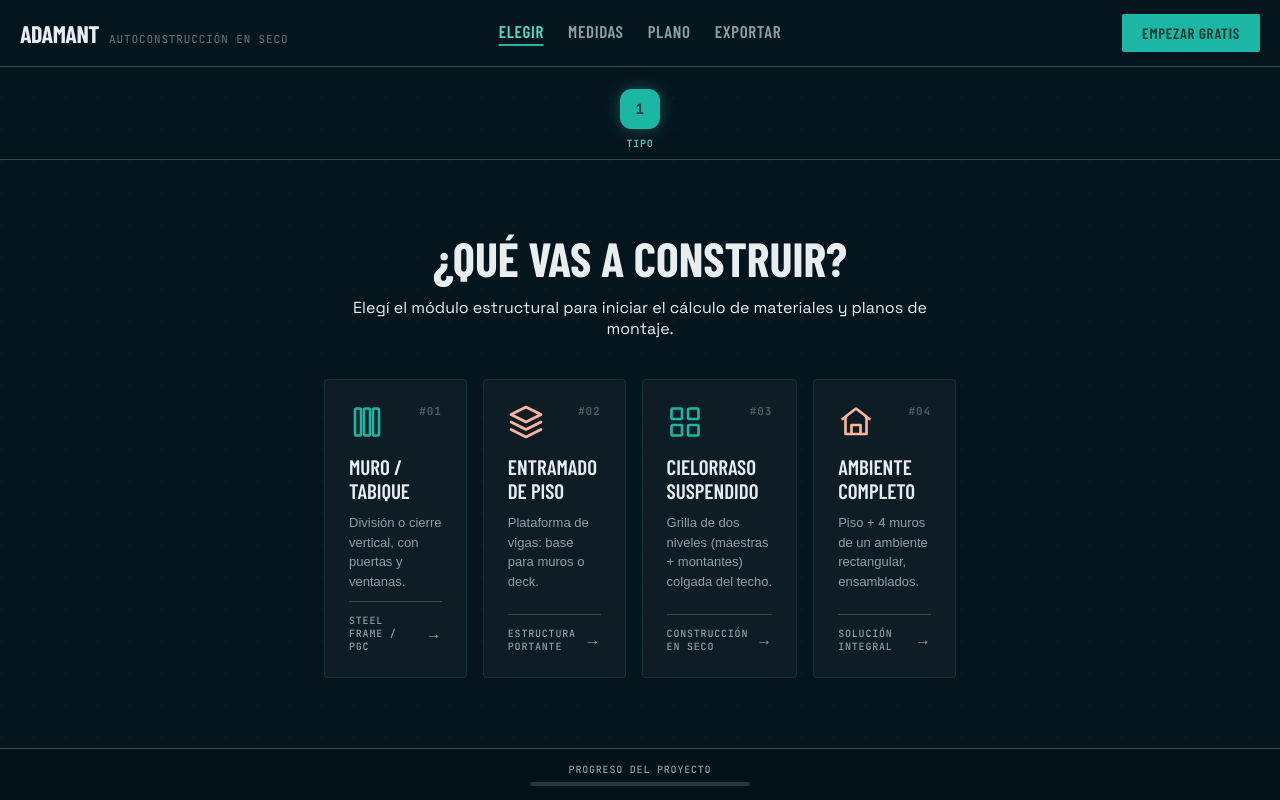
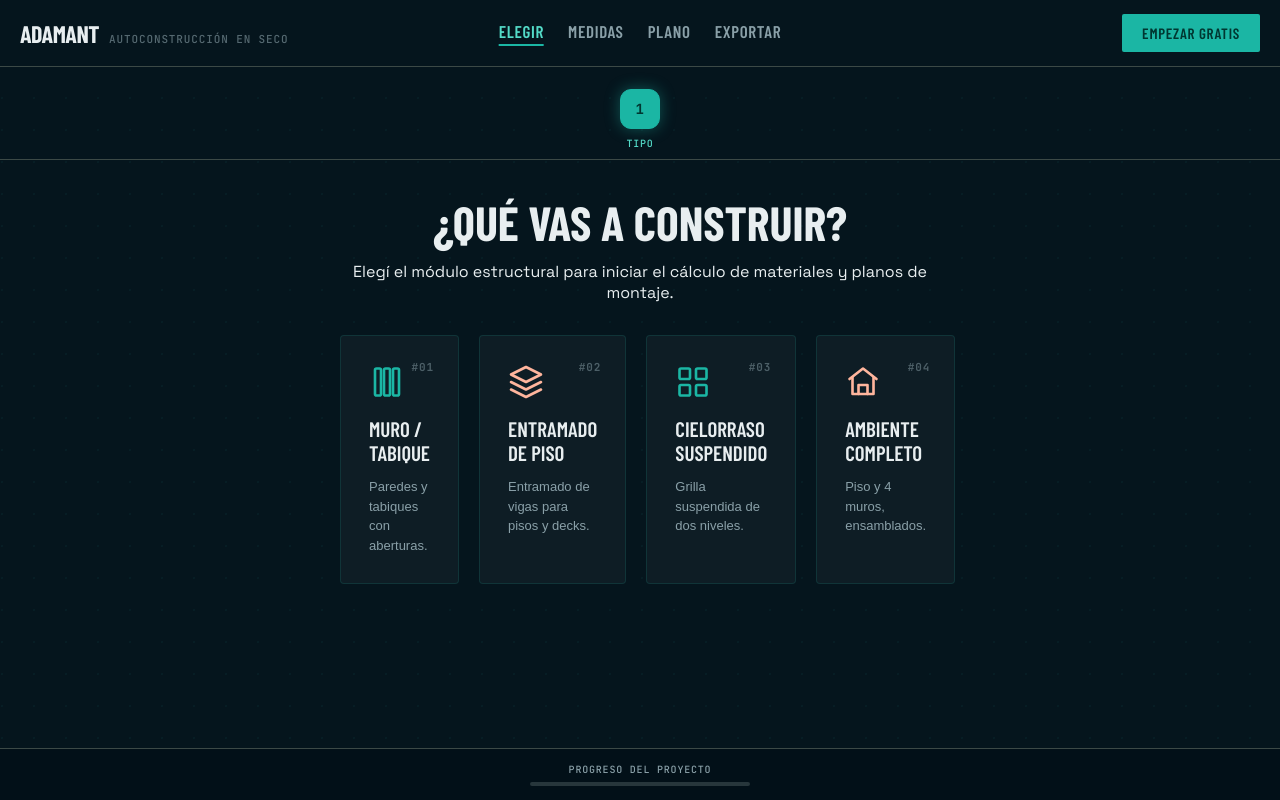
Before and after one commit to GabrielFerreyra123/adamant, a website built with Vite: page app/index.html in a window 1280 px wide. Built offline with nearby package versions, Linux system fonts and the light colour scheme.

Commit message:
Cards de módulo: fila horizontal a todo el ancho, sin pie y con textos cortos
- La grilla pasa a 4 columnas en una fila usando todo el ancho (sin el tope de 1600), con caída
  a 2 y 1 columna en pantallas chicas.
- Se elimina el pie de la card (etiqueta técnica + flecha) y su CSS/constante MOD_TAG.
- Descripciones de los módulos acortadas a una línea.
- Scrollbars finas y temáticas en el contenido y los paneles; menos espacio muerto arriba.

Verificado: build limpio, vitest 70/70.

Co-Authored-By: Claude Opus 4.8 <noreply@anthropic.com>

```diff
--- a/src/engine/modules/cielo.mjs
+++ b/src/engine/modules/cielo.mjs
@@ -28,7 +28,7 @@ function soportesCentrados(span, sep){
 export const cielo = {
   id: "cielo",
   nombre: "Cielorraso suspendido",
-  descripcion: "Grilla de dos niveles (maestras + montantes) colgada del techo.",
+  descripcion: "Grilla suspendida de dos niveles.",
   icono: "☁️",
 
   defaults(){
--- a/src/engine/modules/combinado.mjs
+++ b/src/engine/modules/combinado.mjs
@@ -54,7 +54,7 @@ function descomponer(input){
 export const combinado = {
   id: "combinado",
   nombre: "Ambiente completo",
-  descripcion: "Piso + 4 muros de un ambiente rectangular, ensamblados.",
+  descripcion: "Piso y 4 muros, ensamblados.",
   icono: "🏠",
 
   defaults(){
--- a/src/engine/modules/muro.mjs
+++ b/src/engine/modules/muro.mjs
@@ -12,7 +12,7 @@ const TIPO_DEFAULTS = {
 export const muro = {
   id: "muro",
   nombre: "Muro / Tabique",
-  descripcion: "División o cierre vertical, con puertas y ventanas.",
+  descripcion: "Paredes y tabiques con aberturas.",
   icono: "🧱",
 
   // valores iniciales del proyecto
--- a/src/engine/modules/piso.mjs
+++ b/src/engine/modules/piso.mjs
@@ -19,7 +19,7 @@ const pguDe = pgc => "PGU " + pgc.split(" ")[1]; // PGC 150x1.60 → PGU 150x1.6
 export const piso = {
   id: "piso",
   nombre: "Entramado de piso",
-  descripcion: "Plataforma de vigas: base para muros o deck.",
+  descripcion: "Entramado de vigas para pisos y decks.",
   icono: "🪵",
 
   defaults(){
--- a/src/styles.css
+++ b/src/styles.css
@@ -19,6 +19,13 @@ body{
   height:100dvh;
 }
 #app{ height:100dvh; display:flex; flex-direction:column; }
+
+/* scrollbars finas y temáticas (en vez de la nativa gruesa) */
+.content, .pane{ scrollbar-width:thin; scrollbar-color:var(--outline2) transparent; }
+.content::-webkit-scrollbar, .pane::-webkit-scrollbar{ width:10px; height:10px; }
+.content::-webkit-scrollbar-track, .pane::-webkit-scrollbar-track{ background:transparent; }
+.content::-webkit-scrollbar-thumb, .pane::-webkit-scrollbar-thumb{ background:var(--outline2); border-radius:6px; border:3px solid transparent; background-clip:content-box; }
+.content::-webkit-scrollbar-thumb:hover, .pane::-webkit-scrollbar-thumb:hover{ background:var(--teal); background-clip:content-box; }
 
 .topbar{ position:relative; flex:0 0 auto; display:flex; align-items:center; justify-content:space-between; gap:16px; padding:14px 20px; border-bottom:1px solid var(--outline2); background:var(--bg2); }
 .tb-brand{ display:flex; align-items:baseline; gap:10px; }
@@ -51,15 +58,21 @@ body{
 
 /* contenido — centrado y con ancho de escritorio como el reference (1440 máx) */
 .content{ flex:1 1 auto; overflow-y:auto; padding:16px; min-height:0; }
-/* por defecto el contenido (formularios) queda angosto y centrado; sólo la grilla de módulos se ensancha */
-.content > *{ max-width:760px; margin-inline:auto; }
-.content > .gridhead{ max-width:680px; }
-.content > .modgrid{ max-width:1440px; }
-@media (min-width:768px){ .content{ padding:48px 24px; } }
+/* el contenido usa casi todo el ancho de la página (grilla de módulos, tablas); los formularios de
+   una sola columna se mantienen a un ancho legible pero ya no en una franja tan angosta */
+.content > *{ max-width:1600px; margin-inline:auto; }
+.content > .modgrid{ max-width:none; }   /* la grilla de módulos ocupa todo el ancho de la pantalla */
+.content > .gridhead{ max-width:760px; }
+@media (min-width:768px){ .content{ padding:28px 40px; } }
+@media (min-width:1400px){ .content{ padding:32px 64px; } }
 .content.noscroll{ overflow:hidden; padding:0; display:flex; }
 .content.noscroll > *{ max-width:none; }
+/* controles de formulario: ancho cómodo (no ultra-ancho), centrados */
+.content > .lbl, .content > .field, .content > .seg, .content > .cards,
+.content > select, .content > .adv-toggle, .content > .adv{ max-width:720px; }
+.content > h2{ max-width:720px; }
 /* encabezado del paso 0 (centrado, como el reference) */
-.gridhead{ text-align:center; max-width:680px; margin:24px auto 40px; }
+.gridhead{ text-align:center; max-width:760px; margin:8px auto 32px; }
 .gridhead h2{ font-size:clamp(34px,6vw,48px); }
 .gridhead .sub{ margin:0; font-size:16px; color:var(--on-surface-variant); }
 h2{ font-family:"Barlow Condensed", sans-serif; font-weight:700; font-size:30px; line-height:1.1; text-transform:uppercase; margin:2px 0 12px; }
@@ -73,11 +86,11 @@ h2{ font-family:"Barlow Condensed", sans-serif; font-weight:700; font-size:30px;
 .seg button:hover:not(.on){ color:var(--primary-lite); }
 .seg button.on{ background:var(--teal); color:var(--on-primary); font-weight:700; }
 
-/* grilla de módulos (pantalla 1) — card-industrial del reference */
-.modgrid{ display:grid; grid-template-columns:1fr 1fr; gap:16px; counter-reset:modc; }
-@media (min-width:640px){ .modgrid{ grid-template-columns:repeat(2,1fr); } }
-@media (min-width:1000px){ .modgrid{ grid-template-columns:repeat(4,1fr); } }
-.modcard{ position:relative; display:flex; flex-direction:column; align-items:flex-start; gap:10px; text-align:left; background:var(--su-low); border:1px solid var(--hair-teal); border-radius:var(--r-lg,4px); padding:24px; color:var(--paper); cursor:pointer; min-height:230px; transition:border-color .3s cubic-bezier(.4,0,.2,1), transform .3s cubic-bezier(.4,0,.2,1), background-color .3s ease, box-shadow .3s ease; }
+/* grilla de módulos (pantalla 1) — 4 cards en una fila, ocupando el ancho de la pantalla */
+.modgrid{ display:grid; grid-template-columns:repeat(4, 1fr); gap:20px; counter-reset:modc; }
+@media (max-width:720px){ .modgrid{ grid-template-columns:repeat(2, 1fr); } }
+@media (max-width:420px){ .modgrid{ grid-template-columns:1fr; } }
+.modcard{ position:relative; display:flex; flex-direction:column; align-items:flex-start; gap:12px; text-align:left; background:var(--su-low); border:1px solid var(--hair-teal); border-radius:var(--r-lg,4px); padding:28px; color:var(--paper); cursor:pointer; min-height:180px; transition:border-color .3s cubic-bezier(.4,0,.2,1), transform .3s cubic-bezier(.4,0,.2,1), background-color .3s ease, box-shadow .3s ease; }
 .modcard .modtop{ display:block; margin-bottom:2px; }
 .modcard .modicon{ width:36px; height:36px; color:var(--teal); }
 span.modicon{ font-size:34px; line-height:1; width:auto; height:auto; } /* fallback emoji */
@@ -86,16 +99,10 @@ span.modicon{ font-size:34px; line-height:1; width:auto; height:auto; } /* fallb
 .modcard .moddesc{ color:var(--muted); font-size:13px; line-height:1.5; }
 /* número #01..#04 (esquina sup. der.) por CSS, sin tocar ese dato en el DOM */
 .modcard::after{ counter-increment:modc; content:"#0" counter(modc); position:absolute; top:24px; right:24px; font-family:var(--mono); font-weight:700; font-size:11px; letter-spacing:.08em; color:var(--muted); opacity:.5; }
-/* pie: etiqueta técnica + flecha, con borde superior (mt-auto del reference) */
-.modcard .modfoot{ margin-top:auto; width:100%; display:flex; align-items:center; justify-content:space-between; gap:8px; padding-top:12px; border-top:1px solid var(--outline2); }
-.modcard .modtag{ font-family:var(--mono); font-weight:500; font-size:10px; letter-spacing:.08em; color:var(--muted); }
-.modcard .modarrow{ font-size:16px; color:var(--muted); transition:color .2s ease, transform .2s ease; }
 .modcard:hover{ border-color:var(--teal); transform:translateY(-2px); background:var(--card-hover-bg); }
-.modcard:hover .modarrow{ color:var(--teal); transform:translateX(3px); }
 .modcard:hover b{ color:var(--teal); }
 .modcard.on{ border-color:var(--teal); background:var(--card-hover-bg); box-shadow:4px 4px 0 var(--shadow-offset); }
-.modcard.on .modicon,.modcard.on .modarrow{ color:var(--teal); }
-.modcard.on .modtag{ color:var(--primary-lite); }
+.modcard.on .modicon{ color:var(--teal); }
 .modcard.on::after{ color:var(--teal); opacity:.7; }
 
 .cards{ display:flex; flex-direction:column; gap:10px; }
--- a/src/ui/wizard.js
+++ b/src/ui/wizard.js
@@ -142,9 +142,8 @@ function renderNav(){
 }
 
 // ---------- paso 0: grilla de módulos ----------
-// Etiqueta técnica + ícono de línea del pie de cada card (solo visual, estilo design-ref). Aditivo:
-// el ícono SVG reemplaza al emoji sólo en esta grilla; el m.icono del registro no se toca.
-const MOD_TAG = { muro:"STEEL FRAME / PGC", piso:"ESTRUCTURA PORTANTE", cielo:"CONSTRUCCIÓN EN SECO", combinado:"SOLUCIÓN INTEGRAL" };
+// Ícono de línea de cada card (solo visual, estilo design-ref). Aditivo: el SVG reemplaza al emoji
+// sólo en esta grilla; el m.icono del registro no se toca.
 const svg = p => `<svg class="modicon" viewBox="0 0 24 24" fill="none" stroke="currentColor" stroke-width="1.75" stroke-linecap="round" stroke-linejoin="round">${p}</svg>`;
 const MOD_ICON = {
   muro:  svg('<rect x="4" y="3" width="4" height="18" rx="1"/><rect x="10" y="3" width="4" height="18" rx="1"/><rect x="16" y="3" width="4" height="18" rx="1"/>'),
@@ -157,8 +156,7 @@ function stepGrid(){
     <p class="sub">Elegí el módulo estructural para iniciar el cálculo de materiales y planos de montaje.</p></header>
     <div class="modgrid">${listModules().map(m => `<button class="modcard ${state.kind===m.id?'on':''}" data-id="${m.id}">
       <span class="modtop">${MOD_ICON[m.id] || `<span class="modicon">${m.icono}</span>`}</span>
-      <b>${m.nombre}</b><span class="moddesc">${m.descripcion}</span>
-      <span class="modfoot"><span class="modtag">${MOD_TAG[m.id]||""}</span><span class="modarrow">→</span></span></button>`).join("")}</div>`;
+      <b>${m.nombre}</b><span class="moddesc">${m.descripcion}</span></button>`).join("")}</div>`;
 }
 function wireGrid(){
   document.querySelectorAll(".modcard").forEach(b => b.onclick = () => {
```
